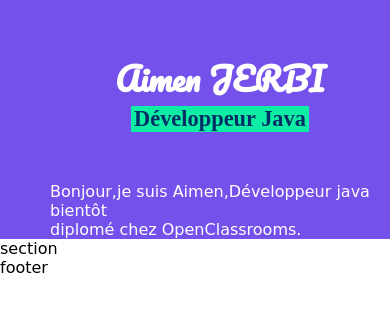
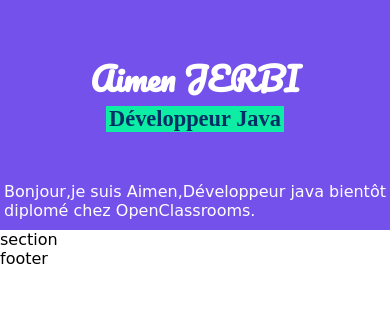
Before and after one commit to Syllatre/P1_03_website, a plain HTML site: page index.html in a window 390 px wide. Drawn offline with Linux system fonts and the light colour scheme; a web font is replaced by a local one.

Commit message:
Correction des bugs

```diff
--- a/style.css
+++ b/style.css
@@ -14,7 +14,7 @@ header{
     display:flex;
     justify-content:space-around;
     height: 300px;
-    max-width: 1200px;
+    max-width: 100%;
 }
 #part_right_header{
     height: 250px;
@@ -59,4 +59,10 @@ header h1{
     #part_right_header{
         display: none;
     }
+    #part_left_header{
+        margin-left: 0;
+    }
+    #presentation{
+        margin-bottom: 10px;
+    }
 }
```
